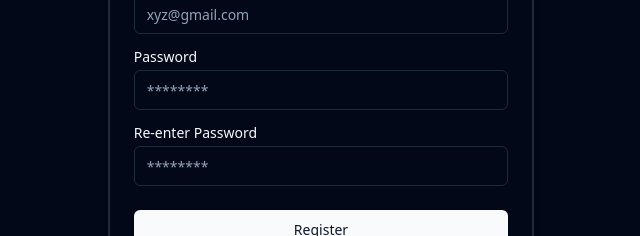
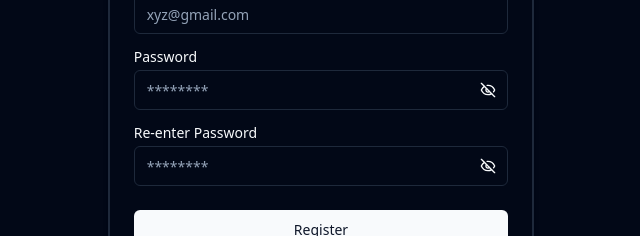
Before and after one commit to sammy429b/UserAuthSys, a React (Vite) app in the folder Client/: page /register in a window 1280 px wide. Shown: the part 322-558 px from the top of the page, without its empty margins (319-959 px from the left). Built offline with nearby package versions, Linux system fonts and the light colour scheme.

Commit message:
Minor changes in ui

```diff
--- a/Client/src/pages/Login.tsx
+++ b/Client/src/pages/Login.tsx
@@ -11,6 +11,7 @@ import { useAuth } from "@/context/useAuth"
 import { z } from "zod"
 import { LoginSchema } from "@/schemas/AuthSchema"
 import { zodResolver } from "@hookform/resolvers/zod"
+import { PasswordInput } from "@/components/ui/passwordInput"
 
 type LoginFormType = z.infer<typeof LoginSchema>
 
@@ -23,21 +24,19 @@ const Login = () => {
     });
 
     const handleLogin = async (values: LoginFormType) => {
-        console.log(values)
+        // console.log(values)
         try {
             setLoading(true);
             const response = await axios.post(ApiConfig.login, values, {
                 withCredentials: true,
             });
-            console.log(response)
-            const data = await response.data;
+
             if (response.status === 200) {
                 handleLoginAuth(values.email)
                 alert("Login successful")
                 Navigate('/main')
 
-            }else
-            console.log(data)
+            }
         } catch (error) {
             if(axios.isAxiosError(error)){
                 const errorResponse = error.response;
@@ -69,7 +68,7 @@ const Login = () => {
                         </div>
                         <div className="grid w-full max-w-xl items-center gap-1.5">
                             <Label htmlFor="password">Password</Label>
-                            <Input {...register("password", { required: true })} type="password" id="password" placeholder="********" />
+                            <PasswordInput {...register("password", { required: true })} id="password" placeholder="********" />
                             {errors.password && <p className="text-red-500 text-xs">{errors.password.message}</p>}
                         </div>
                         <div className="text-right">
--- a/Client/src/pages/Main.tsx
+++ b/Client/src/pages/Main.tsx
@@ -7,15 +7,15 @@ import { useNavigate } from "react-router-dom";
 
 
 const Mian = () => {
-  const { handleLogoutAuth, userMailId } = useAuth();
-  console.log("email",userMailId)
+  const { handleLogoutAuth } = useAuth();
+  // console.log("email",userMailId)
   const Navigate = useNavigate();
   const toggleLogout = async() => {
     try {
       const response = await axios.get(ApiConfig.logout,{
         withCredentials: true
     });
-      console.log(response);
+      // console.log(response);
       if(response){
 
         handleLogoutAuth()
@@ -33,9 +33,6 @@ const Mian = () => {
         </div>
         <div className="flex justify-center gap-2 items-center p-2">
           <DropdownMenuDemo toggleLogout={toggleLogout}/>
-          {/* <Button onClick={toggleLogout}>
-            Logout
-          </Button> */}
         </div>
       </nav>
     </>
--- a/Client/src/pages/Register.tsx
+++ b/Client/src/pages/Register.tsx
@@ -10,6 +10,7 @@ import { ApiConfig } from "@/utils/ApiConfig"
 import { Label } from "@/components/ui/label"
 import { RegisterSchema } from "@/schemas/AuthSchema"
 import { Link, useNavigate } from "react-router-dom"
+import { PasswordInput } from "@/components/ui/passwordInput"
 
 type RegisterFormTypes = z.infer<typeof RegisterSchema>
 const Register = () => {
@@ -82,12 +83,12 @@ const Register = () => {
                         </div>
                         <div className="grid w-full max-w-xl items-center gap-1.5">
                             <Label htmlFor="password">Password</Label>
-                            <Input {...register("password", { required: true })} type="password" id="password" placeholder="********" />
+                            <PasswordInput {...register("password", { required: true })} id="password" placeholder="********" />
                             {errors.password && <p className="text-red-500 text-xs">{errors.password.message}</p>}
                         </div>
                         <div className="grid w-full max-w-xl items-center gap-1.5">
                             <Label htmlFor="repassword">Re-enter Password</Label>
-                            <Input {...register("repassword", { required: true })} type="password" id="repassword" placeholder="********" />
+                            <PasswordInput {...register("repassword", { required: true })}  id="repassword" placeholder="********" />
                             {errors.repassword && <p className="text-red-500 text-xs">{errors.repassword.message}</p>}
                         </div>
                         {
```
